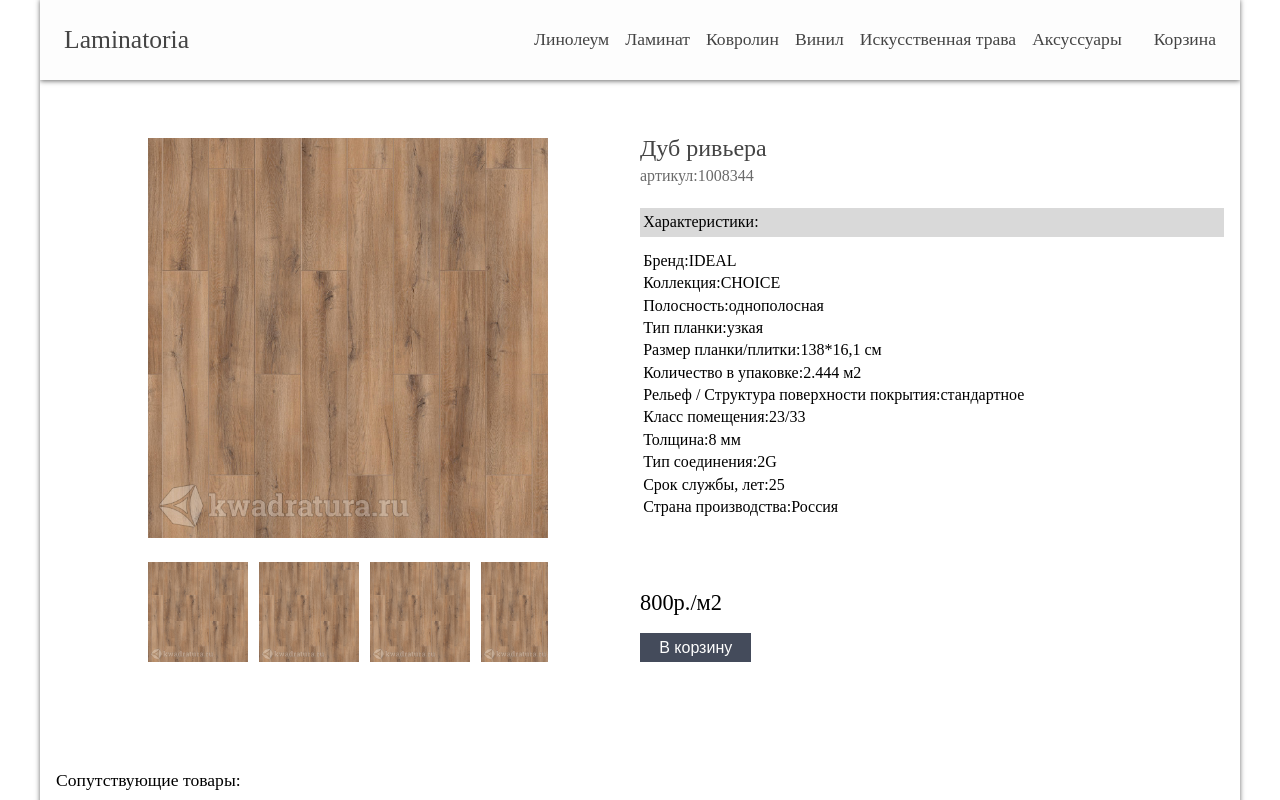
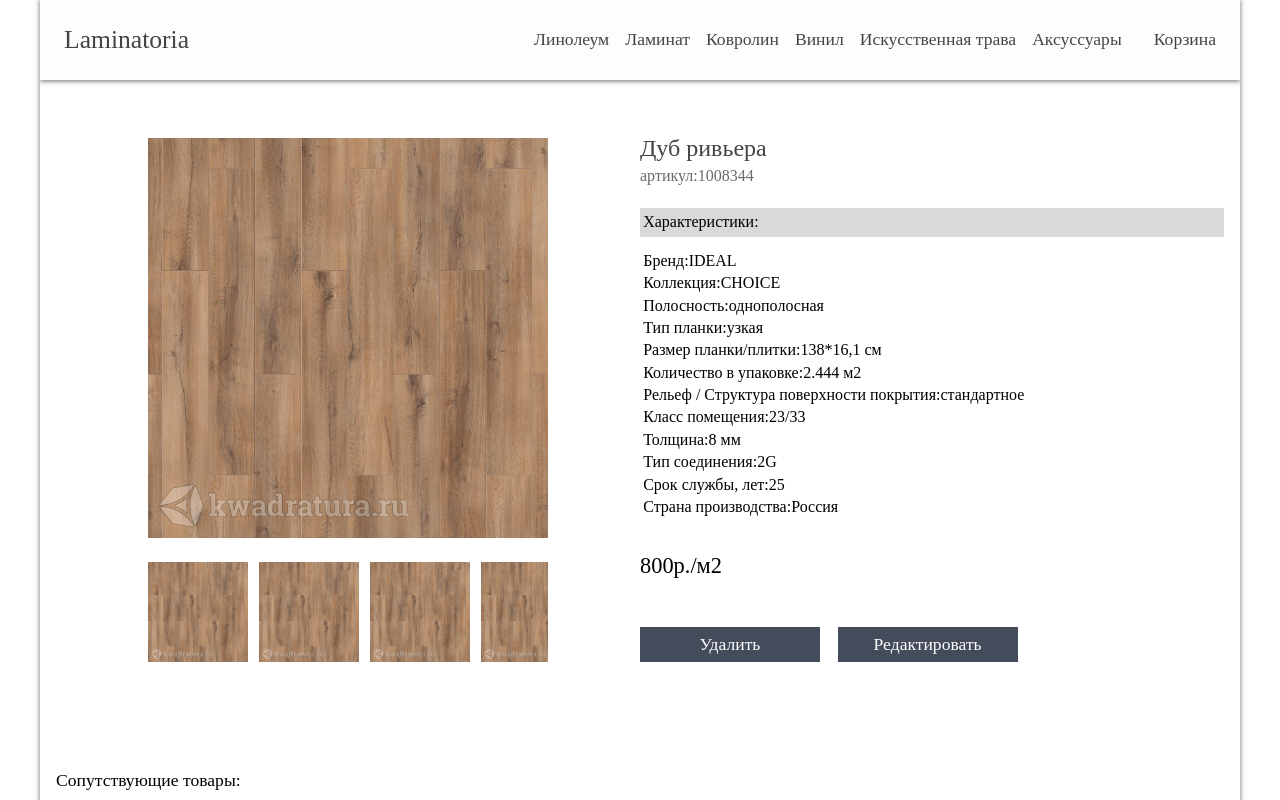
Before and after one commit to DmitriyPermyakov/Laminatoria, an Angular app in the folder laminatoria-client/: page /products/product/1 in a window 1280 px wide. Shown: the top 800 px of the page. Built offline with nearby package versions, Linux system fonts and the light colour scheme.

Commit message:
feat: Add remove/edit buttons in product layout. Fake auth service

```diff
--- a/laminatoria-client/src/app/product-card/product-card.component.html
+++ b/laminatoria-client/src/app/product-card/product-card.component.html
@@ -76,7 +76,13 @@
 		</div>
 		<p class="price">800р./м2</p>
 		<div class="btn-container">
-			<button class="to-cart">В корзину</button>
+			<button class="to-cart" *ngIf="!auth.isAuthenticated">В корзину</button>
+			<ng-container *ngIf="auth.isAuthenticated">
+				<div class="edit-btns-container">
+					<button class="remove-btn">Удалить</button>
+					<button class="edit-btn">Редактировать</button>
+				</div>
+			</ng-container>
 		</div>
 	</div>
 	<div class="related-products">
--- a/laminatoria-client/src/app/product-card/product-card.component.scss
+++ b/laminatoria-client/src/app/product-card/product-card.component.scss
@@ -132,7 +132,7 @@
 	grid-row: 3 / 4;
 	grid-column: 2 / 3;
 
-	align-self: self-end;
+	align-self: center;
 
 	font-size: 1.4rem;
 }
@@ -142,18 +142,33 @@
 	grid-column: 2 / 3;
 
 	align-self: self-end;
-	& > button {
-		padding: 0.4em 1.2em;
-		font-size: 1rem;
+	& button {
+		padding: 0.5em 1.2em;
+		font-size: 1.5rem;
 
 		border: none;
 		background-color: var(--button-color);
 		color: var(--main-color);
 	}
 
-	& > button:hover {
+	& button:hover {
 		background-color: var(--button-hover);
 	}
+}
+
+.edit-btns-container {
+	display: flex;
+	align-items: center;
+	justify-content: flex-start;
+
+	& > button {
+		font-size: 1.1rem;
+		min-width: 180px;
+	}
+}
+
+.edit-btn {
+	margin-left: 1em;
 }
 
 .related-products {
--- /dev/null
+++ b/laminatoria-client/src/app/services/auth.service.ts
@@ -0,0 +1,13 @@
+import { Injectable } from '@angular/core'
+
+@Injectable({
+	providedIn: 'root',
+})
+export class AuthService {
+	public get isAuthenticated(): boolean {
+		return this._isAuthenticated
+	}
+	private _isAuthenticated: boolean = true
+
+	constructor() {}
+}
--- a/laminatoria-client/src/styles.scss
+++ b/laminatoria-client/src/styles.scss
@@ -30,6 +30,10 @@ body {
 	box-shadow: 0 0 5px 0 var(--secondary-text);
 
 	position: relative;
+}
+
+button {
+	font-family: inherit;
 }
 
 input::-webkit-outer-spin-button,
```
Also changed, not shown: laminatoria-client/src/app/app.module.ts (+23 -25 lines), laminatoria-client/src/app/product-card/product-card.component.ts (+6 -5 lines).
